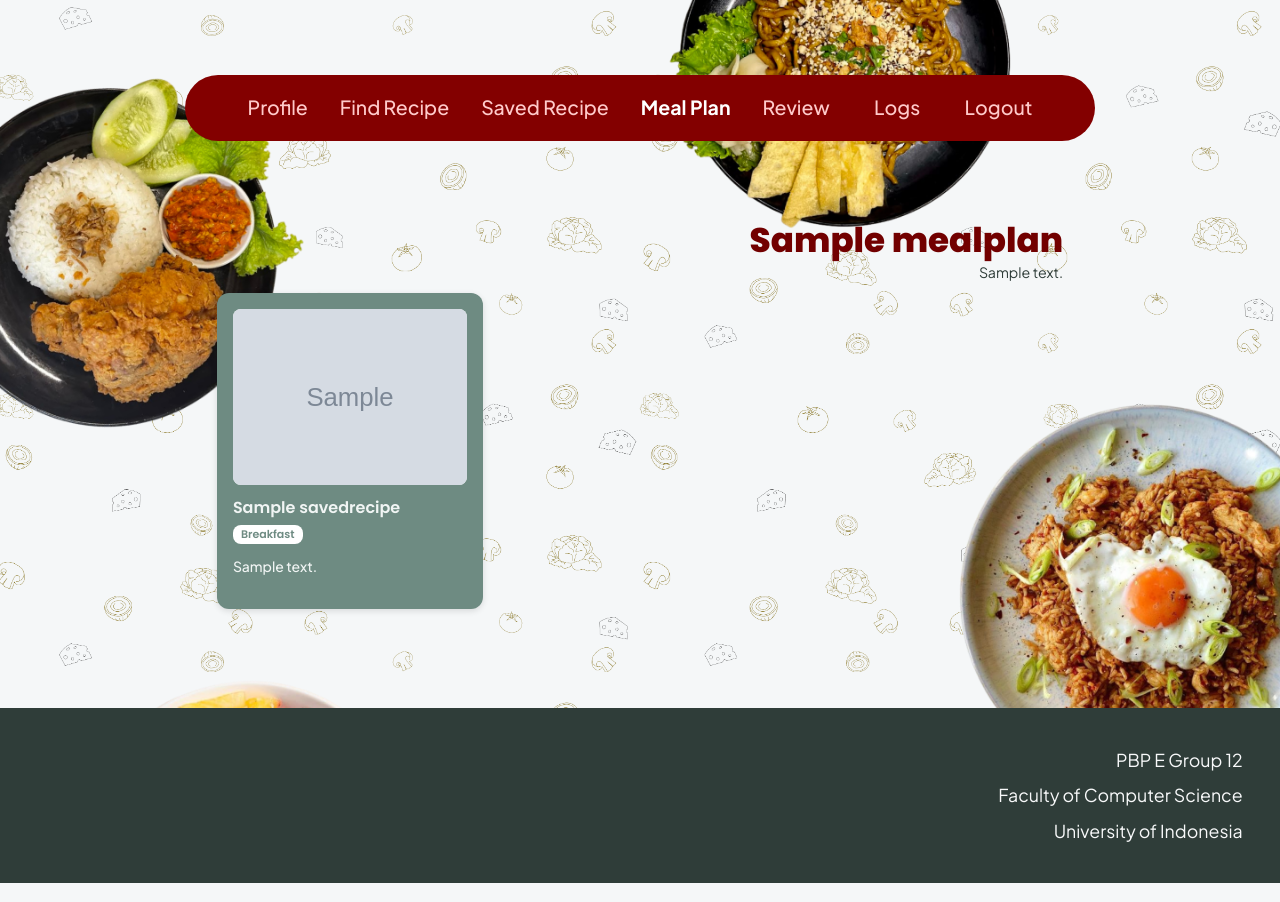
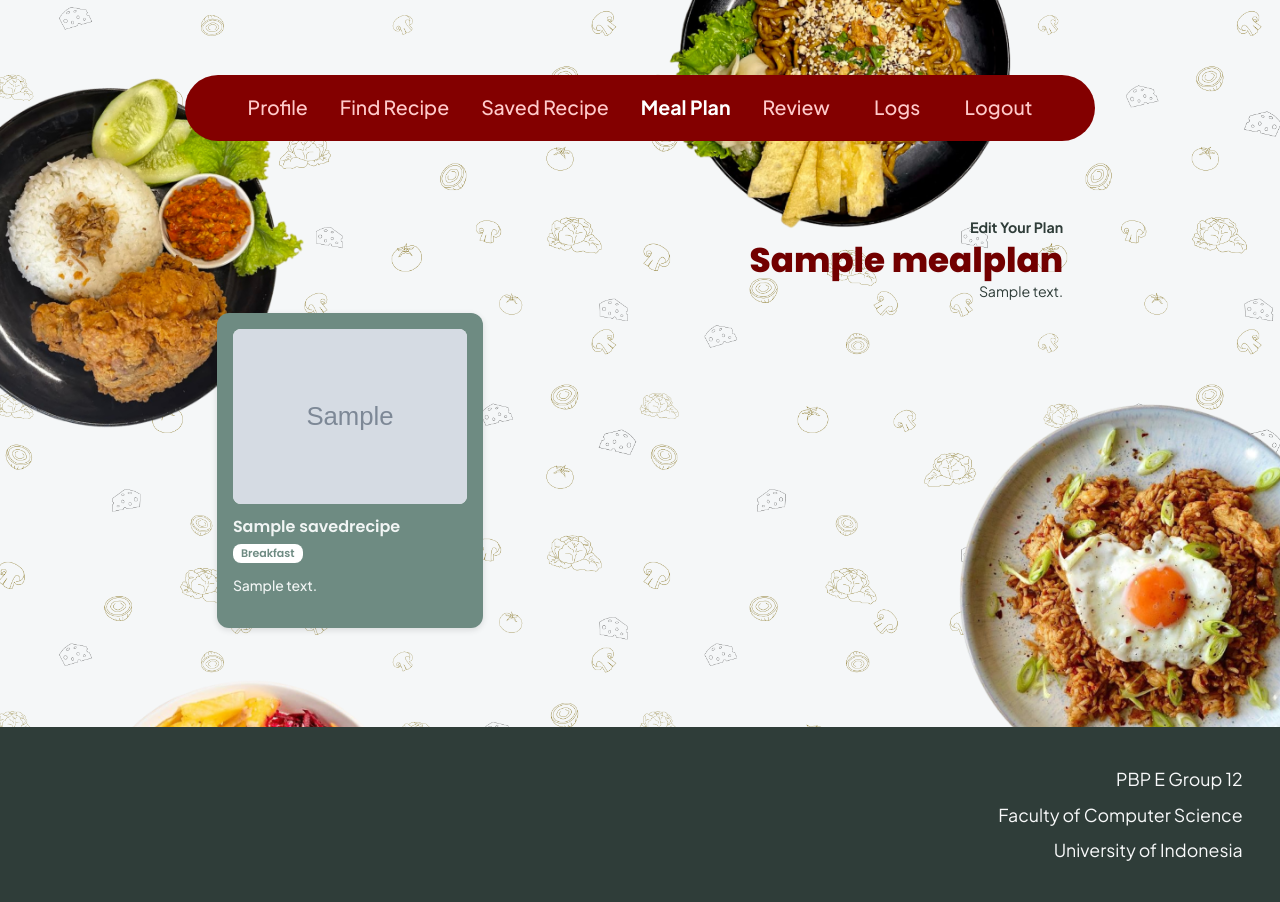
Before and after one commit to pbp-kelompok-e12/FillMyDish, a Django app: page /plan/1/ in a window 1280 px wide. Run offline with Django 5.2, Linux system fonts and the light colour scheme; a user stored in the database is signed in; tables that the repository leaves empty hold one stand-in row (values such as "Sample post"); grey boxes marked "Sample" are stand-in pictures; some libraries are stand-ins or nearby versions.

Commit message:
feat: add meal plan editing and recipe removal

```diff
--- a/mealplan/urls.py
+++ b/mealplan/urls.py
@@ -7,7 +7,9 @@ from mealplan.views import (
     toggle_draft_recipe,
     save_mealplan_draft,
     cancel_mealplan_draft,
-    delete_item
+    update_mealplan,
+    edit_mealplan_recipes,
+    delete_item,
 )
 
 app_name = 'mealplan'
@@ -20,5 +22,7 @@ urlpatterns = [
     path('plan/draft/recipe/<int:recipe_id>/toggle', toggle_draft_recipe, name='toggle_draft_recipe',),
     path('plan/draft/save/', save_mealplan_draft, name='save_mealplan_draft'),
     path('plan/draft/cancel', cancel_mealplan_draft, name='cancel_mealplan_draft',),
+    path('plan/<int:plan_id>/edit/', update_mealplan, name='update_mealplan'),
+    path('plan/<int:plan_id>/edit-recipes/', edit_mealplan_recipes, name='edit_mealplan_recipes'),
     path('plan/item/<int:item_id>/delete/', delete_item, name='delete_item'),
 ]
--- a/mealplan/views.py
+++ b/mealplan/views.py
@@ -138,7 +138,43 @@ def delete_mealplan(request, plan_id):
     plan.delete()
     return JsonResponse({"message": "Plan deleted successfully"}, status=200)
 
-@require_POST
+@login_required(login_url='/login/')
+def edit_mealplan_recipes(request, plan_id):
+    plan = get_object_or_404(MealPlan, id=plan_id, user=request.user,)
+
+    return render(
+        request,
+        'mealplan_detail.html',
+        {
+            'plan': plan,
+            'items': plan.items.all(),
+            'edit_mode': True,
+        },
+    )
+
+@login_required(login_url='/login/')
 def update_mealplan(request, plan_id):
-    plan = get_object_or_404(MealPlan, id=plan_id, user=request.user)
-    form = MealPlan(request.POST)
+    plan = get_object_or_404(MealPlan, id=plan_id, user=request.user,)
+
+    if request.method == 'POST':
+        title = request.POST.get('title', '').strip()
+        description = request.POST.get('description', '').strip()
+
+        if not title:
+            return render(
+                request,
+                'mealplan_edit.html',
+                {
+                    'plan': plan,
+                    'error': 'Plan title is required.',
+                    'title': title,
+                    'description': description,
+                },
+                status=400,
+            )
+        plan.title = title
+        plan.description = description
+        plan.save()
+        return redirect('mealplan:edit_mealplan_recipes', plan_id=plan.id)
+
+    return render(request, 'mealplan_edit.html', {'plan': plan})
--- a/templates/mealplan_detail.html
+++ b/templates/mealplan_detail.html
@@ -1,9 +1,29 @@
 {% extends 'base.html' %}
 {% load static %}
+
+{% block extra_css %}
+    <link rel="stylesheet" href="{% static 'css/saved_recipe.css' %}">
+{% endblock %}
 
 {% block content %}
     <main class="mealplan-page mealplan-detail-page">
         <header class="mealplan-detail-header">
+            {% if edit_mode %}
+                <a
+                    class="mealplan-edit-link"
+                    href="{% url 'mealplan:mealplan_detail' plan.id %}"
+                >
+                    Save Changes
+                </a>
+            {% else %}
+                <a
+                    class="mealplan-edit-link"
+                    href="{% url 'mealplan:update_mealplan' plan.id %}"
+                >
+                    Edit Your Plan
+                </a>
+            {% endif %}
+
             <h1 class="mealplan-detail-title">{{ plan.title }}</h1>
             <p class="mealplan-detail-description">
                 {{ plan.description|default:"No Description" }}
@@ -12,7 +32,9 @@
 
         <section class="recipe-grid" aria-label="Recipes in this meal plan">
             {% for item in items %}
-                {% if item.recipe.source_recipe_id %}
+                {% if edit_mode %}
+                    <article class="recipe-card mealplan-recipe-card">
+                {% elif item.recipe.source_recipe_id %}
                     <a
                         class="recipe-card mealplan-recipe-card"
                         href="{% url 'recipefinder:show_recipe_details' item.recipe.source_recipe_id %}"
@@ -43,16 +65,86 @@
                         {{ item.recipe.description|striptags|truncatewords:25 }}
                     </p>
 
-                {% if item.recipe.source_recipe_id %}
+                    {% if edit_mode %}
+                        <div class="sr-actions">
+                            <button
+                                type="button"
+                                class="sr-btn-delete"
+                                data-delete-url="{% url 'mealplan:delete_item' item.id %}"
+                            >
+                                Delete
+                            </button>
+                        </div>
+                    {% endif %}
+
+                {% if edit_mode or not item.recipe.source_recipe_id %}
+                    </article>
+                {% else %}
                     </a>
-                {% else %}
-                    </article>
-                    {% endif %}
+                {% endif %}
             {% empty %}
                 <p class="mealplan-empty-message">
                     There are no recipes in this plan yet.
                 </p>
             {% endfor %}
         </section>
+        {% if edit_mode %}
+            <form id="mealplan-csrf-form" hidden>
+                {% csrf_token %}
+            </form>
+
+            <script>
+                document.addEventListener('click', async function (event) {
+                    const button = event.target.closest('.mealplan-detail-page .sr-btn-delete');
+
+                    if (!button) {return;}
+                    const confirmed = window.confirm('Remove this recipe from the meal plan?');
+                    if (!confirmed) {return;}
+
+                    button.disabled = true;
+
+                    const csrfToken = document.querySelector('#mealplan-csrf-form [name=csrfmiddlewaretoken]').value;
+
+                    try {
+                        const response = await fetch(button.dataset.deleteUrl, {
+                            method: 'POST',
+                            headers: {
+                                'X-CSRFToken': csrfToken,
+                                'X-Requested-With': 'XMLHttpRequest',
+                            },
+                        });
+
+                        const result = await response.json();
+
+                        if (!response.ok) {
+                            throw new Error(
+                                result.message || 'The recipe could not be removed.'
+                            );
+                        }
+
+                        const card = button.closest('.mealplan-recipe-card');
+                        card.remove();
+
+                        const remainingCards = document.querySelectorAll(
+                            '.mealplan-detail-page .mealplan-recipe-card'
+                        );
+
+                        if (remainingCards.length === 0) {
+                            const emptyMessage = document.createElement('p');
+                            emptyMessage.className = 'mealplan-empty-message';
+                            emptyMessage.textContent =
+                                'There are no recipes in this plan yet.';
+
+                            document.querySelector('.recipe-grid').appendChild(
+                                emptyMessage
+                            );
+                        }
+                    } catch (error) {
+                        window.alert(error.message);
+                        button.disabled = false;
+                    }
+                });
+            </script>
+        {% endif %}
     </main>
 {% endblock %}
```
Also changed, not shown: templates/mealplan_edit.html (added, +66 -0 lines).
